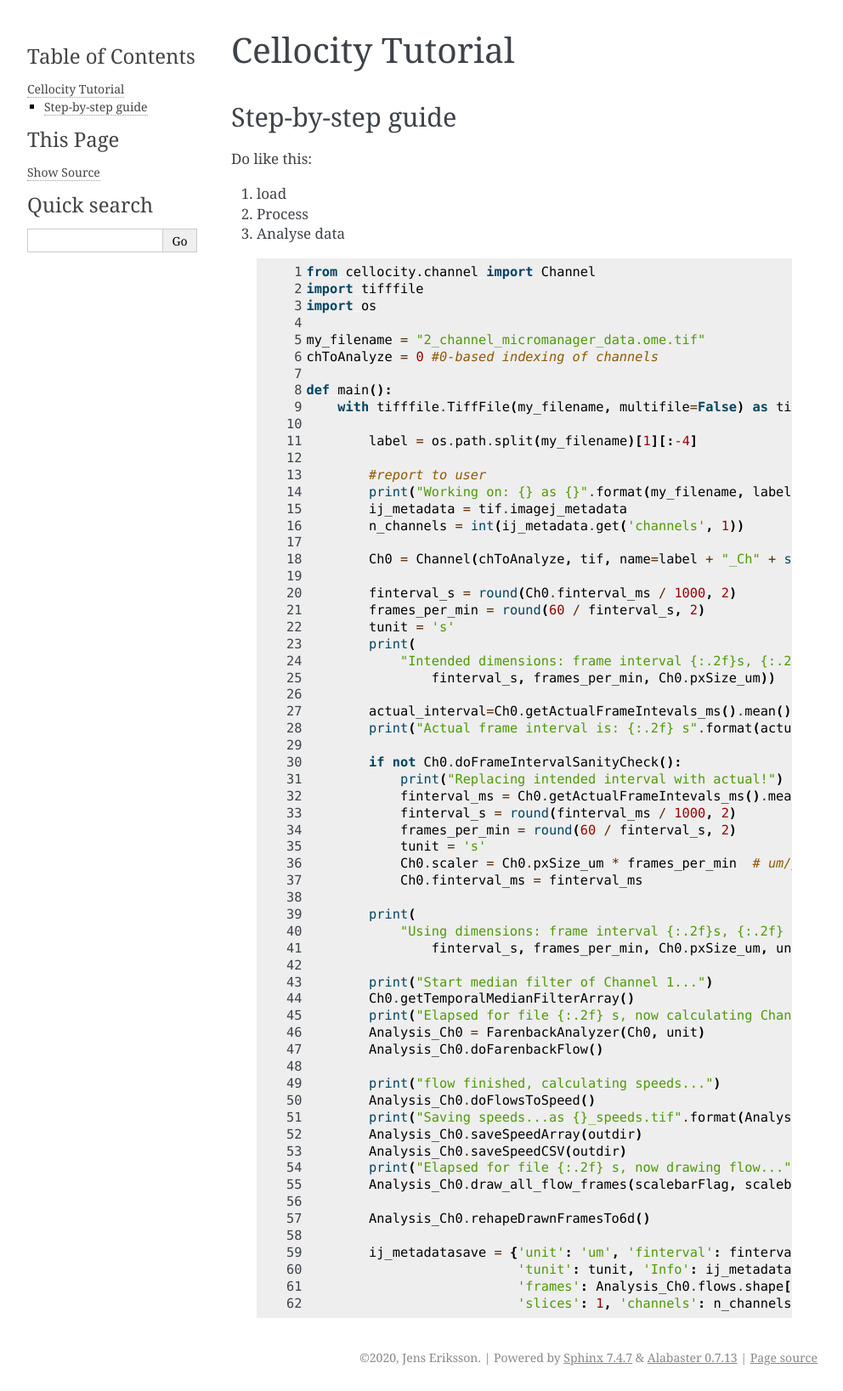
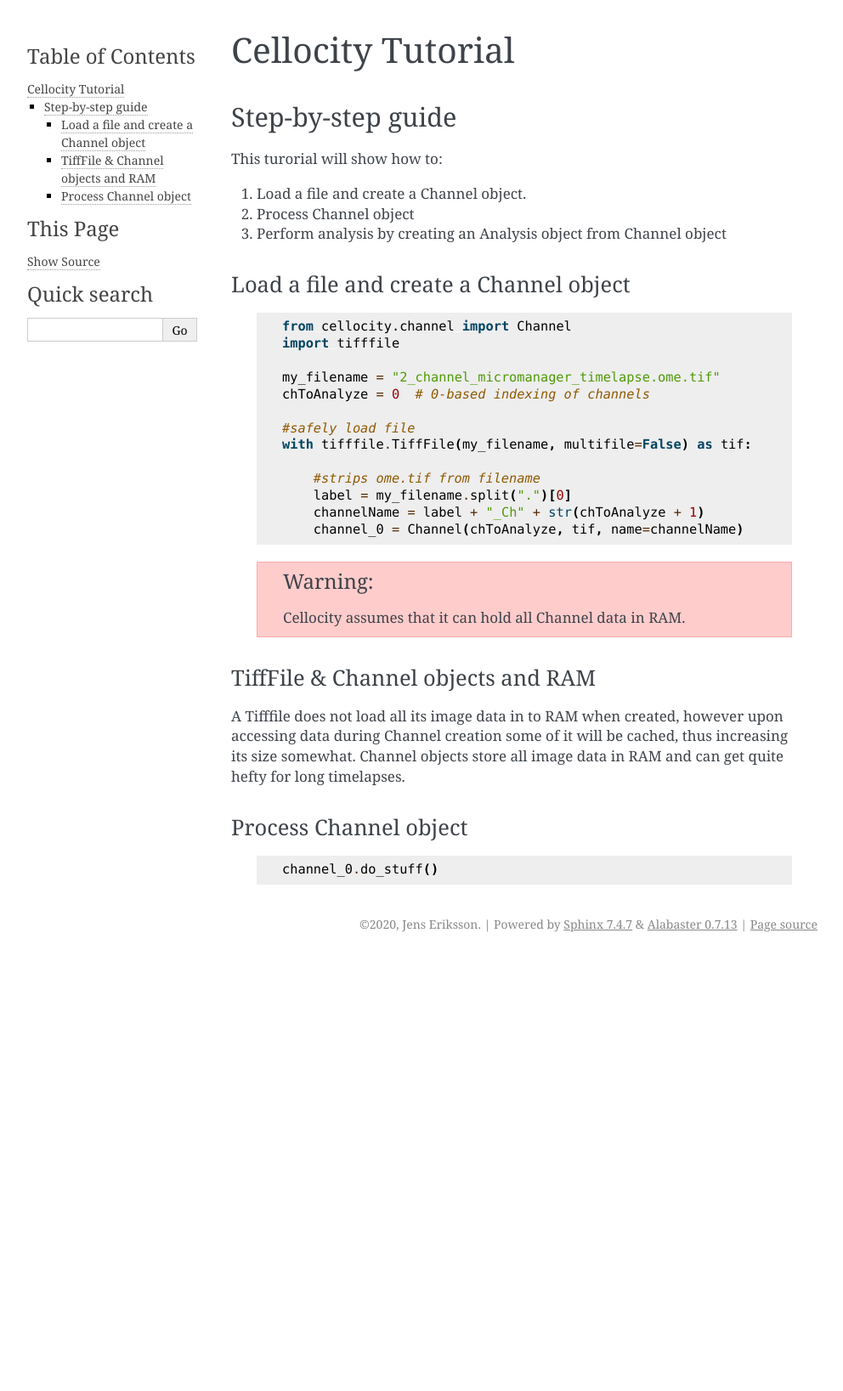
Before and after one commit to Oftatkofta/cellocity, a Sphinx documentation site: the page built from docs/tutorial.rst, in a window 1280 px wide. Shown: the whole page at 85% size, without its empty margins (148-1140 px from the left). Built offline with Sphinx 7.4.7, drawn with Linux system fonts in a browser that asks for light colours; after the commit the page ends 1127 px from its top, so only the background shows below that.

Commit message:
Documentation

```diff
--- a/docs/conf.py
+++ b/docs/conf.py
@@ -34,8 +34,11 @@ release = '0.0.1alpha'
 extensions = ['sphinx.ext.autodoc'
 ]
 
+# Both the class' docstring and the docstring in self.__init__() is inserted.
+autoclass_content = 'both'
+
 # Add any paths that contain templates here, relative to this directory.
-templates_path = ['_templates']
+#templates_path = ['_templates']
 
 # List of patterns, relative to source directory, that match files and
 # directories to ignore when looking for source files.
--- a/docs/developer.rst
+++ b/docs/developer.rst
@@ -1,4 +1,25 @@
 Developer Information
 =====================
 
-Develop responsibly
+This section contains information that I have uncovered during the development
+process of this framework. I present it here in the hope that someone may find
+it useful.
+
+A note on metadata and file formats
+-------------------------------------
+
+It goes without saying that you need to have a well calibrated microscope that
+writes correct metadata into your image files, in order to perform meaningful cell dynamic analysis. The minimum amount of information you need is data on pixel size and time resolution between frames. Image format specific metadata, such as Micromanager-metadata and IJmetadata contain this information and is the primary source of this information throughout Cellocity.
+
+Pixel resolution Micromanager vs ImageJ
+---------------------------------------
+Relevant standard tags in the `TIFF specification <https://www.adobe.io/open/standards/TIFF.html>`_ are **XResolution**, **YResolution**, and **ResolutionUnit**. The resolution tags are rational numbers, meaning they are generated by dividing two 32-bit integer values. **ResolutionUnit** is specified as being either *None*, *Inch* or *Centimeter*, no other units are specified.
+
+When Micromanager saves an ome.tif it writes a rounded off value in to the XResolution and YResolution tif tags, and it sets the **ResolutionUnit** tag to CENTIMETER. This value carries less precision than the 'PixelSizeUm' entry in the custom TIFF-tag 'MicroManagerMetadata', but the TIFF is correctly readable with roughly intact size calibration data in any reader obaying the TIFF standard.
+
+When ImageJ (v. 1.52p) saves a Hyperstack as tif, it writes the 'Pixel Width' and 'Pixel Height' values in to the **XResolution** and **YResolution** tags with high precision. However, it sets the **ResolutionUnit** tag to *None*, probably because microns are not specified in the TIFF standard.
+
+Creating your own image format reader.
+--------------------------------------
+
+If you want to develop your own reader for your microscope raw data, I suggest you look up the `Tiffile project <https://pypi.org/project/tifffile/>`_. It already implements reading of many common tif-formats from multiple microscope vendors. It is a trivial addition to tweak the Channel object and create your own version, specific to your file format, since Channel objects are basically extenstions of Tifffile objects anyway. The easiest way to get your non-supported data in to Cellocity is to open it in FIJI with the Bioformats importer and to resave it as a hyperstack tif (making sure that the image properties are set correctly). Then you can use the ImageJ-reading capabilities built in to Cellocity.
--- a/docs/tutorial.rst
+++ b/docs/tutorial.rst
@@ -4,74 +4,46 @@ Cellocity Tutorial
 Step-by-step guide
 ------------------
 
-Do like this:
+This turorial will show how to:
 
-1. load
-2. Process
-3. Analyse data
+1. Load a file and create a Channel object.
+2. Process Channel object
+3. Perform analysis by creating an Analysis object from Channel object
 
+Load a file and create a Channel object
++++++++++++++++++++++++++++++++++++++++
  .. code-block:: python
-    :linenos:
 
     from cellocity.channel import Channel
     import tifffile
-    import os
 
-    my_filename = "2_channel_micromanager_data.ome.tif"
-    chToAnalyze = 0 #0-based indexing of channels
+    my_filename = "2_channel_micromanager_timelapse.ome.tif"
+    chToAnalyze = 0  # 0-based indexing of channels
 
-    def main():
-        with tifffile.TiffFile(my_filename, multifile=False) as tif:
+    #safely load file
+    with tifffile.TiffFile(my_filename, multifile=False) as tif:
 
-            label = os.path.split(my_filename)[1][:-4]
+        #strips ome.tif from filename
+        label = my_filename.split(".")[0]
+        channelName = label + "_Ch" + str(chToAnalyze + 1)
+        channel_0 = Channel(chToAnalyze, tif, name=channelName)
 
-            #report to user
-            print("Working on: {} as {}".format(my_filename, label))
-            ij_metadata = tif.imagej_metadata
-            n_channels = int(ij_metadata.get('channels', 1))
+ .. warning::
 
-            Ch0 = Channel(chToAnalyze, tif, name=label + "_Ch" + str(chToAnalyze + 1))
+    Cellocity assumes that it can hold all Channel data in RAM.
 
-            finterval_s = round(Ch0.finterval_ms / 1000, 2)
-            frames_per_min = round(60 / finterval_s, 2)
-            tunit = 's'
-            print(
-                "Intended dimensions: frame interval {:.2f}s, {:.2f} frames/min, pixel size: {:.2f} um ".format(
-                    finterval_s, frames_per_min, Ch0.pxSize_um))
+TiffFile & Channel objects and RAM
+++++++++++++++++++++++++++++++++++
 
-            actual_interval=Ch0.getActualFrameIntevals_ms().mean() / 1000)
-            print("Actual frame interval is: {:.2f} s".format(actual_interval)
+A Tifffile does not load all its image data in to RAM when created, however
+upon accessing data during Channel creation some of it will be cached, thus
+increasing its size somewhat. Channel objects store all image data in RAM and
+can get quite hefty for long timelapses.
 
-            if not Ch0.doFrameIntervalSanityCheck():
-                print("Replacing intended interval with actual!")
-                finterval_ms = Ch0.getActualFrameIntevals_ms().mean()
-                finterval_s = round(finterval_ms / 1000, 2)
-                frames_per_min = round(60 / finterval_s, 2)
-                tunit = 's'
-                Ch0.scaler = Ch0.pxSize_um * frames_per_min  # um/px * frames/min * px/frame = um/min
-                Ch0.finterval_ms = finterval_ms
 
-            print(
-                "Using dimensions: frame interval {:.2f}s, {:.2f} frames/min, pixel size: {:.2f} um. Output unit: {}".format(
-                    finterval_s, frames_per_min, Ch0.pxSize_um, unit))
+Process Channel object
+++++++++++++++++++++++
 
-            print("Start median filter of Channel 1...")
-            Ch0.getTemporalMedianFilterArray()
-            print("Elapsed for file {:.2f} s, now calculating Channel 1 flow...".format(time.time() - t1))
-            Analysis_Ch0 = FarenbackAnalyzer(Ch0, unit)
-            Analysis_Ch0.doFarenbackFlow()
+ .. code-block:: python
 
-            print("flow finished, calculating speeds...")
-            Analysis_Ch0.doFlowsToSpeed()
-            print("Saving speeds...as {}_speeds.tif".format(Analysis_Ch0.channel.name))
-            Analysis_Ch0.saveSpeedArray(outdir)
-            Analysis_Ch0.saveSpeedCSV(outdir)
-            print("Elapsed for file {:.2f} s, now drawing flow...".format(time.time() - t1))
-            Analysis_Ch0.draw_all_flow_frames(scalebarFlag, scalebarLength, **flowkwargs)
-
-            Analysis_Ch0.rehapeDrawnFramesTo6d()
-
-            ij_metadatasave = {'unit': 'um', 'finterval': finterval_s,
-                               'tunit': tunit, 'Info': ij_metadata.get('Info', "None"),
-                               'frames': Analysis_Ch0.flows.shape[0],
-                               'slices': 1, 'channels': n_channels}
+    channel_0.do_stuff()
```
Also changed, not shown: 4 other files.
